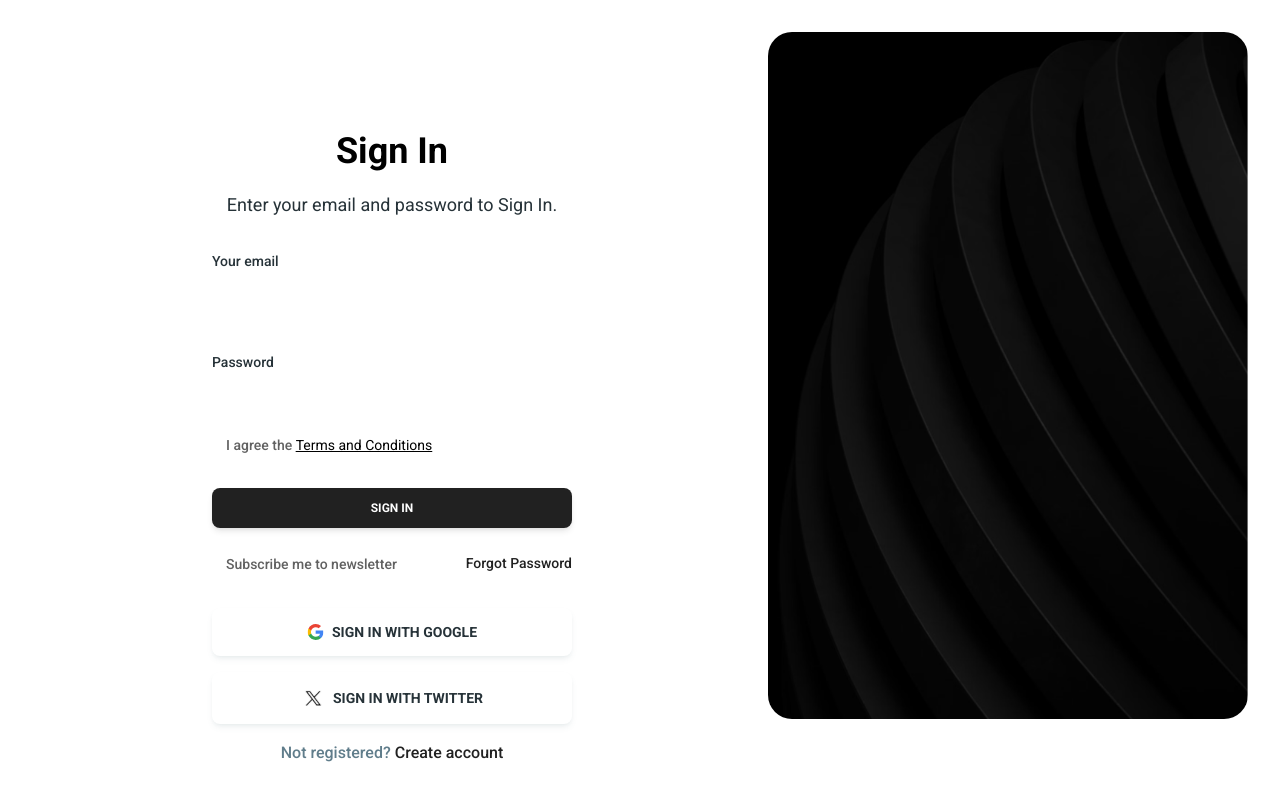
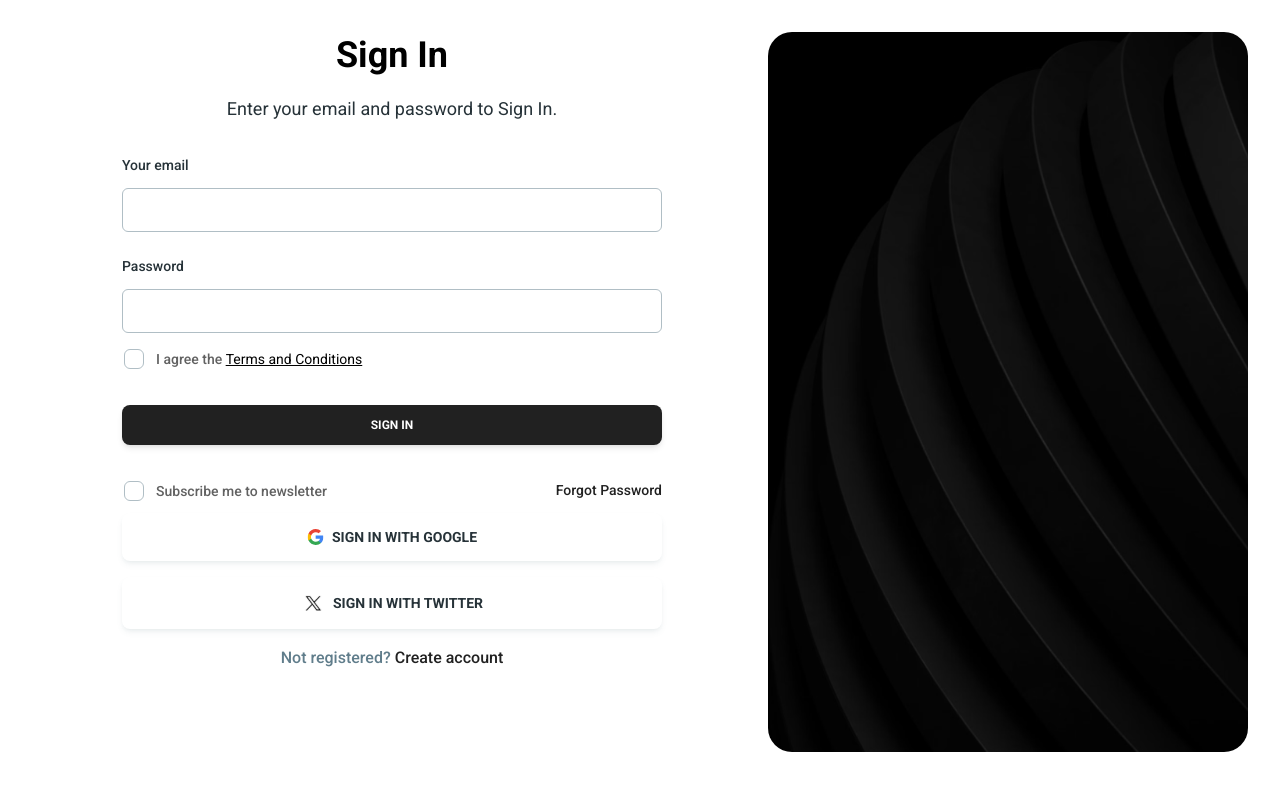
Before and after one commit to sofelaisrael/NCCFIMO, a React (Vite) app: page /sign-in in a window 1280 px wide. Shown: the top 800 px of the page. Built offline with nearby package versions, Linux system fonts and the light colour scheme.

Commit message:
Sign in and Sign up

```diff
--- a/index.css
+++ b/index.css
@@ -200,25 +200,25 @@ input:checked + label .icon{
     margin-right: 10px !important;
 }
 .card[for='c1']{
-    background-image: url(@/assets/19.jpg);
+    background-image: url(@/assets/21.jpg);
 }
 .card[for='c2']{
-    background-image: url(@/assets/16.jpg);
+    background-image: url(@/assets/10.jpg);
 }
 .card[for='c3']{
-    background-image: url(@/assets/14.jpg);
+    background-image: url(@/assets/9.jpg);
 }
 .card[for='c4']{
-    background-image: url(@/assets/20.jpg);
+    background-image: url(@/assets/12.jpg);
 }
 .card[for='c5']{
-    background-image: url(@/assets/18.jpg);
+    background-image: url(@/assets/1.jpg);
 }
 .card[for='c6']{
-    background-image: url(@/assets/21.jpg);
+    background-image: url(@/assets/11.jpg);
 }
 .card[for='c7']{
-    background-image: url(@/assets/17.jpg);
+    background-image: url(@/assets/build.jpg);
 }
 
 
@@ -260,3 +260,8 @@ input:checked + label .icon{
         gap: 10px;
     }
 }
+
+
+.inp{
+    display: block;
+}
--- a/src/data/contact-data.js
+++ b/src/data/contact-data.js
@@ -3,23 +3,29 @@ import {
   ChartBarIcon,
   PlayIcon,
 } from "@heroicons/react/24/solid";
+import img1 from '@/assets/16.jpg'
+import img2 from '@/assets/17.jpg'
+import img3 from '@/assets/18.jpg'
 
 export const contactData = [
   {
     title: "Rural Rugged",
     icon: BriefcaseIcon,
+    img: 'assets/18.jpg',
     description:
       "This term encapsulate the specific mission of evangelizing in rural and remote areas of Nigeria. These regions often lack access to mainstream religious services and are considered unreached in terms of Christian outreach.",
   },
   {
     title: "Responsibility",
     icon: ChartBarIcon,
+    img: "assets/18.jpg",
     description:
       "Within the NCCF community, every memeber, referred to as a Jesus Corper is entrusted with the responsibility of participating in Rural Rugged Evangelism. This underscores the collective effort required to fulfill the mission",
   },
   {
     title: "Mission Objective",
     icon: PlayIcon,
+    img: 'assets/18.jpg',
     description:
       "The primary objective of Rural Rugged Evangelism is to bring the message of God's glory and salvation to souls in remote and undeserved areas. This aligns with the broader mission of NCCF to spread the Chirstian faith and impact society.",
   },
--- a/src/pages/home.jsx
+++ b/src/pages/home.jsx
@@ -358,7 +358,6 @@ export function Home() {
         <div className=" mx-auto w-[85%]">
           <div className="right">
             <PageTitle section="NCCF IMO EXECUTIVES" heading="" className='text-[14px]'>
-              NCCF COMPRISES OF MULTIPLE MEMBERS
             </PageTitle>
           </div>
 
@@ -415,23 +414,23 @@ export function Home() {
           </div>
 
 
-          <div className="w-[100%] mx-auto mt-20 flex gap-5 flex-wrap justify-evenly">
-            {contactData.map(({ title, icon, description }) => (
+          <div className="w-[100%] mt-20 flex flex-wrap justify-evenly">
+            {contactData.map(({ title, icon, img, description }) => (
               <Card
                 key={title}
                 color="transparent"
                 shadow={false}
-                className="flex flex-col items-center text-[12px] md:max-w-[250px] text-blue-gray-900 min-w-[30px] down"
+                className={`flex flex-col items-center text-[12px] md:max-w-[370px] text-blue-gray-900 px-10 py-3 down relative`}
               >
                 <div className="mx-auto mb-6 grid h-14 w-14 place-items-center rounded-full bg-blue-gray-900 shadow-lg shadow-gray-500/20">
                   {React.createElement(icon, {
                     className: "w-5 h-5 text-white",
                   })}
                 </div>
-                <Typography variant="h5" color="blue-gray" className="h-10 text-center">
+                <Typography variant="h5" color="black" className="h-10 text-center">
                   {title}
                 </Typography>
-                <Typography className=" text-[12px] text-blue-gray-500">
+                <Typography className="w-[100%] text-[12px] text-black">
                   {description}
                 </Typography>
               </Card>
--- a/src/pages/sign-in.jsx
+++ b/src/pages/sign-in.jsx
@@ -9,13 +9,14 @@ import { Link } from "react-router-dom";
 
 export function SignIn() {
   return (
-    <section className="m-8 flex gap-4">
-      <div className="w-full lg:w-3/5 mt-24">
+    <section className="m-8 flex h-[90vh] justify-between gap-4">
+      <div className="w-full lg:w-[60%]">
         <div className="text-center">
           <Typography variant="h2" className="font-bold mb-4">Sign In</Typography>
           <Typography variant="paragraph" color="blue-gray" className="text-lg font-normal">Enter your email and password to Sign In.</Typography>
         </div>
-        <form className="mt-8 mb-2 mx-auto w-80 max-w-screen-lg lg:w-1/2">
+        <input type="text" placeholder="hello" />
+        <form className="mt-8 mb-2 mx-auto w-80 max-w-screen-lg lg:w-3/4">
           <div className="mb-1 flex flex-col gap-6">
             <Typography variant="small" color="blue-gray" className="-mb-3 font-medium">
               Your email
@@ -23,7 +24,7 @@ export function SignIn() {
             <Input
               size="lg"
               placeholder="name@mail.com"
-              className=" !border-t-blue-gray-200 focus:!border-t-gray-900"
+              className=" !border-t-blue-gray-200 focus:!border-t-gray-900 inp"
               labelProps={{
                 className: "before:content-none after:content-none",
               }}
@@ -35,13 +36,14 @@ export function SignIn() {
               type="password"
               size="lg"
               placeholder="********"
-              className=" !border-t-blue-gray-200 focus:!border-t-gray-900"
+              className=" !border-t-blue-gray-200 inp focus:!border-t-gray-900"
               labelProps={{
                 className: "before:content-none after:content-none",
               }}
             />
           </div>
           <Checkbox
+          className="inp"
             label={
               <Typography
                 variant="small"
@@ -65,11 +67,12 @@ export function SignIn() {
 
           <div className="flex items-center justify-between gap-2 mt-6">
             <Checkbox
+            className="inp"
               label={
                 <Typography
                   variant="small"
                   color="gray"
-                  className="flex items-center justify-start font-medium"
+                  className="flex items-center justify-start font-medium inp"
                 >
                   Subscribe me to newsletter
                 </Typography>
@@ -82,7 +85,7 @@ export function SignIn() {
               </a>
             </Typography>
           </div>
-          <div className="space-y-4 mt-8">
+          <div className="space-y-4 ">
             <Button size="lg" color="white" className="flex items-center gap-2 justify-center shadow-md" fullWidth>
               <svg width="17" height="16" viewBox="0 0 17 16" fill="none" xmlns="http://www.w3.org/2000/svg">
                 <g clipPath="url(#clip0_1156_824)">
@@ -111,6 +114,8 @@ export function SignIn() {
         </form>
 
       </div>
+
+
       <div className="w-2/5 h-full hidden lg:block">
         <img
           src="/img/pattern.png"
--- a/src/pages/sign-up.jsx
+++ b/src/pages/sign-up.jsx
@@ -9,8 +9,8 @@ import { Link } from "react-router-dom";
 
 export function SignUp() {
   return (
-    <section className="m-8 flex">
-            <div className="w-2/5 h-full hidden lg:block">
+    <section className="m-8 flex h-[90vh]">
+      <div className="w-2/5 h-full hidden lg:block">
         <img
           src="/img/pattern.png"
           className="h-full w-full object-cover rounded-3xl"
@@ -29,13 +29,14 @@ export function SignUp() {
             <Input
               size="lg"
               placeholder="name@mail.com"
-              className=" !border-t-blue-gray-200 focus:!border-t-gray-900"
+              className=" !border-t-blue-gray-200 focus:!border-t-gray-900 inp"
               labelProps={{
                 className: "before:content-none after:content-none",
               }}
             />
           </div>
           <Checkbox
+            className="inp"
             label={
               <Typography
                 variant="small"
```
Also changed, not shown: 2 other files (tests, documents, lock files or other folders).
